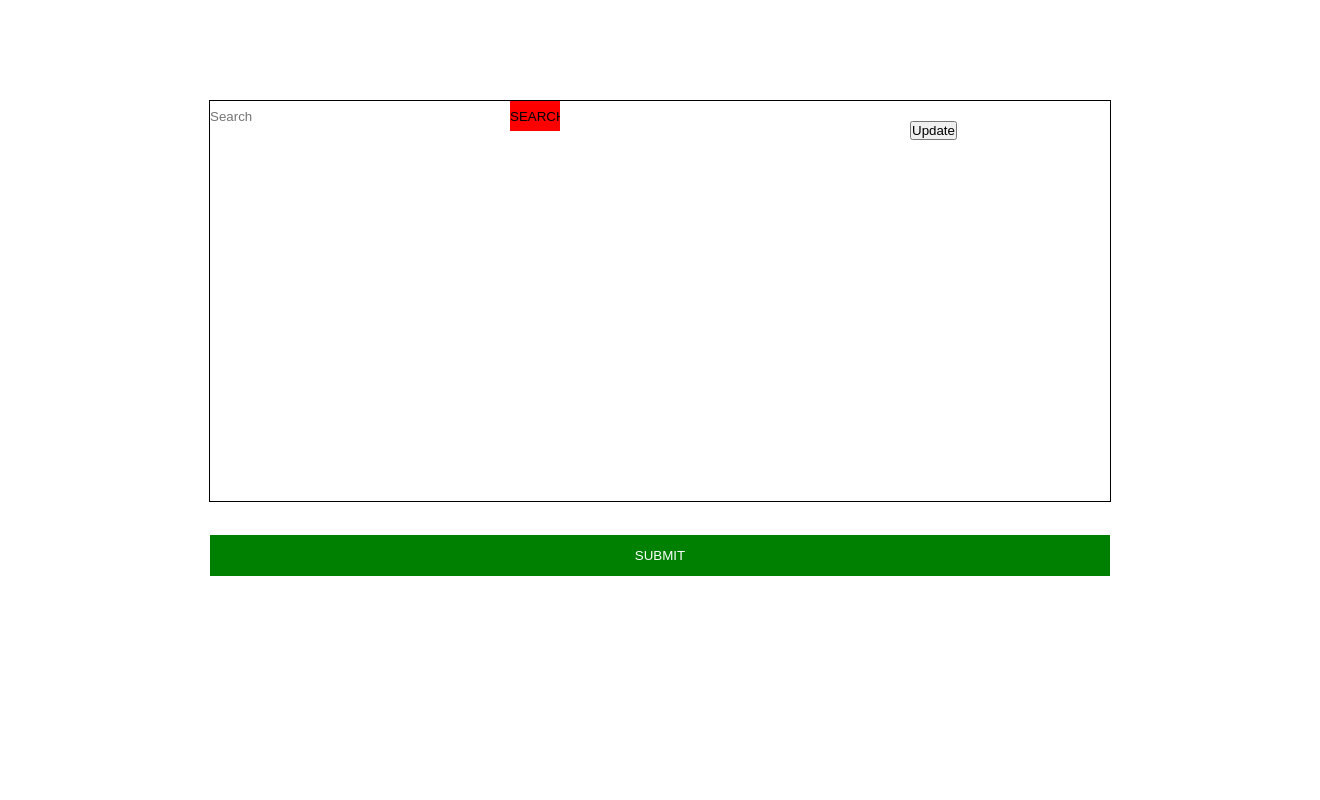
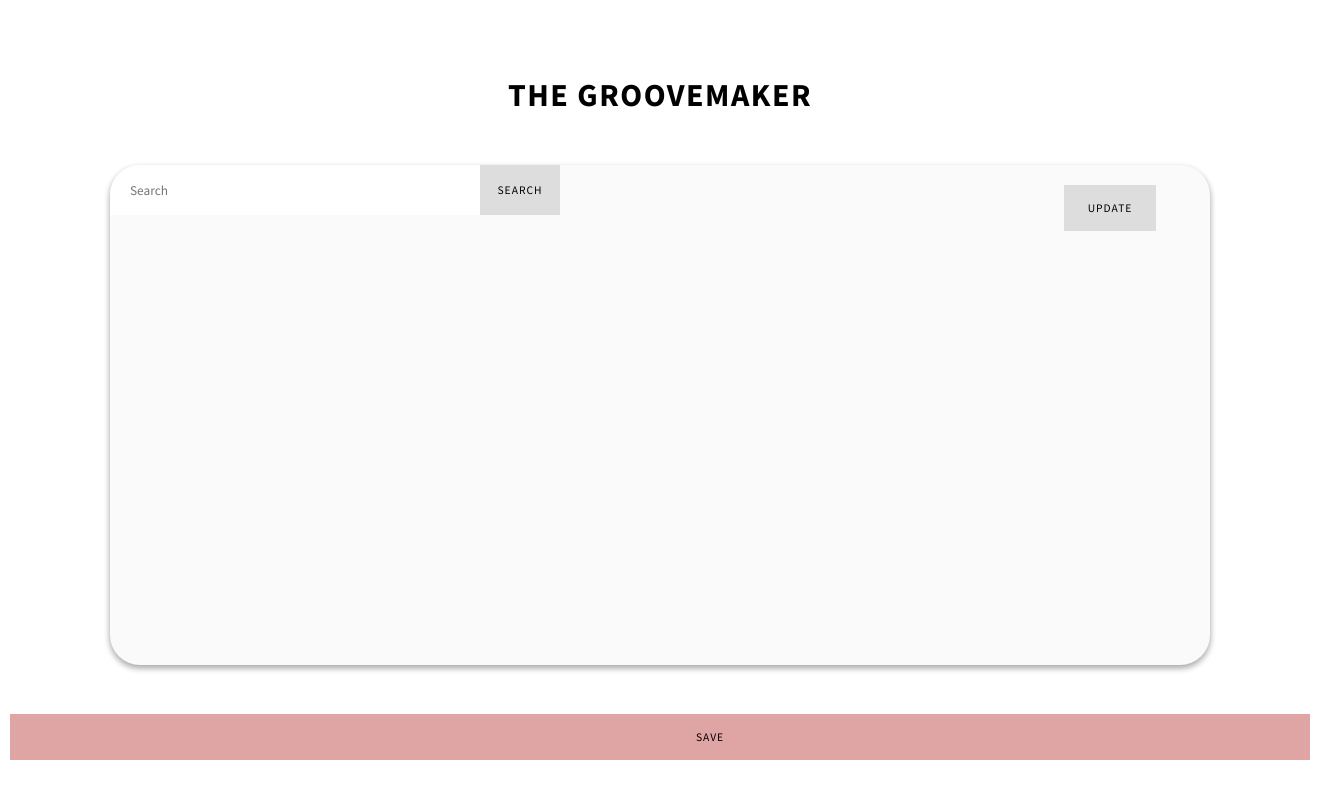
Before and after one commit to emias11/Coursework, a Flask app: page / in a window 1320 px wide. Run offline with Flask 2, Linux system fonts and the light colour scheme.

Commit message:
pretty ui

```diff
--- a/app.py
+++ b/app.py
@@ -1,6 +1,8 @@
 from flask import render_template, Flask, jsonify, redirect, request, url_for
 import bs
 import bs2
+import os
+import glob
 
 app = Flask(__name__)
 results = []
@@ -32,21 +34,25 @@ def load_app():
 
 @app.route("/retrieve_instruments", methods=["POST"])
 def retrieve_instruments():
+	# we currently use "Guitar" etc. best to use the ID or whatever instead? need a dict somewhere anyway to convert
 	global results
 	data = request.json
 	songs = data["songs"]
 	instruments = ["Guitar", "Piano"]
-	print(songs)
+	files = glob.glob("songs/*")
+	for f in files:
+		os.remove(f)
 	for song in songs:
-		print(results[song])
-	# download songs. we have the download links stored in results global variable
-	# only download if not already downloaded!
-	# extract instruments from new downloaded as well as already downloaded
-	# return in this function
+		url = results[song]["url"]
+		name = results[song]["name"]
+		bs.save_midi(url, name)
+		# pass to regulate tracks
+		# pass input messages to probabilities.py
+		# parse response and add to instruments list
 	return jsonify({"instruments": instruments})
 
 
-@app.route("/process", methods=["POST"])
+@app.route("/play", methods=["POST"])
 def process():
 	data = request.form  # this will be the songs selected and the instruments selected
 	songs = [int(i) for i in data["songs"].split(",")]
@@ -54,6 +60,7 @@ def process():
 	print(songs)
 	print(instruments)
 	# do some tings with it, render with results. play song or give them the file basically
+	# process.html probably useless then
 	return render_template("process.html")
 
 
--- a/bs.py
+++ b/bs.py
@@ -18,7 +18,7 @@ def save_midi(url, name):
     song = requests.get(url)
     statuscode = song.status_code
     if statuscode == 200:
-        open(f"{name}.mid", "wb").write(song.content)
+        open(f"songs/{name}.mid", "wb").write(song.content)
         return name
     else:
         return "error"
--- a/bs2.py
+++ b/bs2.py
@@ -19,7 +19,7 @@ def scrape_results(search_query):
 
 def get_midi_from_json(json_data):
 	all_midis = json_data["data"]["midis"]
-	midi_with_names = [{"name": all_midis[key]["name"], "url": "https://bitmidi.com/uploads/" + str(all_midis[key]["id"])} for key in all_midis]
+	midi_with_names = [{"name": all_midis[key]["name"], "url": "https://bitmidi.com/uploads/" + str(all_midis[key]["id"]) + ".mid"} for key in all_midis]
 	return midi_with_names
 
 
--- a/static/stylesheets/main.css
+++ b/static/stylesheets/main.css
@@ -1,81 +1,109 @@
 * {
 	margin: 0;
 	padding: 0;
+	outline: none;
+  	font-family: 'Source Sans Pro', sans-serif;
+}
+
+h1 {
+	text-align: center;
+	text-transform: uppercase;
+	letter-spacing: 1.5px;
+	margin-top: 75px;
 }
 
 /* Wrapper */
 
 #wrapper {
-	margin: 100px auto;
+	margin: 50px auto;
 	position: relative;
-	border: 1px solid black;
-	height: 400px;
-	width: 900px;
+	height: 500px;
+	width: 1100px;
+	border-radius: 30px;
+	box-shadow: 0 3px 6px rgba(0,0,0,0.16), 0 3px 6px rgba(0,0,0,0.23);
+	background-color: #fafafa;
+	font-size: 13px;
 }
 
 
 /* Search */
 
 #wrapper #song-select form#search {
-	width: 350px;
-	height: 30px;
-	position: fixed;
+	width: 450px;
+	height: 50px;
 }
 
 #wrapper #song-select input[type="text"] {
-	width: 300px;
-	display: inline-table;
+	width: 330px;
+	display: inline-block;
 	border: 0;
-	height: 30px;
+	height: 50px;
+	padding: 0px 20px;
 }
 
 #wrapper #song-select input[type="submit"] {
-	width: 50px;
+	width: 80px;
 	display: inline-table;
 	float: right;
-	height: 30px;
+	height: 50px;
 	border: 0;
-	background-color: red;
+	background-color: #ddd;
+	font-size: 11.5px;
+	letter-spacing: 1px;
+	cursor: pointer;
 }
 
 
 /* Song items */
 
 #wrapper #song-select {
-	width: 350px;
-	height: 400px;
-	max-height: 400px;
+	width: 450px;
+	height: 500px;
+	max-height: 500px;
 	display: block;
 	float: left;
+	max-width: 450px;
+	overflow-x: hidden;
 	/*direction: rtl;*/
+	border-radius: 30px 0px 0px 30px;
 }
 
 #wrapper #song-item-wrapper {
-	width: 350px;
-	height: 370px;
-	max-height: 400px;
+	width: 450px;
+	max-width: 450px;
+	overflow-x: hidden;
+	height: 450px;
+	max-height: 450px;
 	overflow-y: scroll;
-	margin-top: 30px;
 	/*direction: rtl;*/
 }
 
 #wrapper .song-item {
-	width: calc(100% - 40px);
-	padding: 10px 20px;
-	background-color: green;
+	width: 100%;
+	background-color: #dea5a4;
 	margin-bottom: 10px;
 	display: inline-table;
+	height: 46px;
 	/*direction:ltr;*/
 }
+
+#wrapper .song-item p {
+	display: inline-table;
+	line-height:46px;
+	max-height: 46px;
+	vertical-align: middle;
+	margin-left: 20px;
+}
+
 
 #wrapper .song-item:last-child {
 	margin-bottom: 0px;
 }
 
 #wrapper #selected-songs {
-	width: 350px;
-	height: 400px;
-	max-height: 400px;
+	width: 450px;
+	height: 500px;
+	max-height: 500px;
 	overflow-y: scroll;
 	display: block;
 	float: left;
@@ -84,21 +112,24 @@
 
 #wrapper button.add-item, #wrapper button.remove-item {
 	display: inline-table;
-	width: 16px;
-	height: 16px;
-	border-radius: 50%;
+	width: 46px;
+	height: 46px;
 	border: 0;
-	background-color: red;
+	background-color: #ddd;
 	float: right;
 	text-align: center;
+	cursor: pointer;
 }
 
 /* Instrument select */
 
 #wrapper #instrument-select {
 	width: 200px;
+	max-height: 500px;
 	float: right;
 	display: block;
+	text-align: center;
+	overflow-y: auto;
 }
 
 #wrapper #instrument-select form {
@@ -107,23 +138,59 @@
 
 #wrapper #instrument-select .select-wrapper {
 	margin-bottom: 5px;
+	text-align: left;
+}
+
+#wrapper #instrument-select .select-wrapper input[type="checkbox"] {
 }
 
 #wrapper #instrument-select .select-wrapper label {
 	margin-left: 5px;
 }
 
+#instrument-select button#update {
+	outline: none;
+	border: 0;
+	padding: 16px 24px;
+	text-transform: uppercase;
+	background-color: #ddd;
+	color: #000;
+	cursor: pointer;
+	bottom: 0;
+	font-size: 11.5px;
+	letter-spacing: 1px;
+}
+
 #instrument-select input[type="submit"] {
 	position: absolute;
-	bottom: -75px;
+	bottom: -95px;
+	margin: 0 auto;
+	left: -100px;
+	right: 0;
+	outline: none;
+	border: 0;
+	padding: 16px 24px;
+	text-transform: uppercase;
+	background-color: #dea5a4;
+	color: #000;
+	cursor: pointer;
+	font-size: 11.5px;
+	letter-spacing: 1px;
+}
+
+#instrument-select button#save {
+	position: absolute;
+	bottom: -95px;
 	margin: 0 auto;
 	left: 0;
-	right: 0;
+	right: -100px;
 	outline: none;
-	border: 1px solid green;
-	padding: 12px 24px;
+	border: 0;
+	padding: 16px 24px;
 	text-transform: uppercase;
-	background-color: green;
-	color: #fff;
+	background-color: #dea5a4;
+	color: #000;
 	cursor: pointer;
+	font-size: 11.5px;
+	letter-spacing: 1px;
 }
--- a/templates/index.html
+++ b/templates/index.html
@@ -3,10 +3,10 @@
 	<head>
 		<meta charset="utf-8">
 		<title>Home</title>
-		<link href="{{ url_for("static", filename="stylesheets/main.css") }}" type="text/css" rel="stylesheet">
-		<script src="https://ajax.googleapis.com/ajax/libs/jquery/3.5.1/jquery.min.js"></script>
-	</head>
+		<link href="https://fonts.googleapis.com/css?family=Source+Sans+Pro:200,300,400,600,700,900&display=swap" rel="stylesheet">
+		<link href="{{ url_for("static", filename="stylesheets/main.css") }}" type="text/css" rel="stylesheet">	</head>
 	<body>
+		<h1>The Groovemaker</h1>
 		<div id="wrapper">
 			<div id="song-select">
 				<!-- fix scrollbar going behind search -->
@@ -18,7 +18,7 @@
 				<div id="song-item-wrapper">
 					{% if amount %}
 						{% for i in range(amount) %}
-							<div data-id={{i}} class="song-item search-song-item">{{search_results[i]["name"]}}<button type="button" class="add-item">+</button></div> <!-- .song-item -->
+							<div data-id={{i}} class="song-item search-song-item"><p>{{search_results[i]["name"]}}</p><button type="button" class="add-item">+</button></div> <!-- .song-item -->
 							{% endfor %}
 					{% endif %}
 				</div> <!-- #song-item-wrapper -->
@@ -27,20 +27,25 @@
 				<!--<div class="song-item selected-song-item">Come A Little Closer 3<button type="button" class="remove-item">X</button></div>-->
 			</div>
 			<div id="instrument-select">
-				<form action="/process" id="form" method="post">
+				<form action="/play" id="form" method="post">
 					<!-- maybe output instruments as a list as opposed to instrument1=..., etc
 					might be easier to set up custom POST to flask API -->
 					<input type="hidden" name="songs" id="songs" value=""></input>
 					<input type="hidden" name="instruments" id="instruments" value=""></input>
-					<input type="submit" value="Submit"></input>
+					<input type="submit" value="Play"></input>
+					<button type="button" name="button" id="save" onclick="save()">Save</button>
 				</form>
-				<button type="button" name="button" onclick="updateInstrumentBoxes()">Update</button>
+				<button type="button" name="button" id="update" onclick="updateInstrumentBoxes()">Update</button>
 			</div> <!-- #instrument-select -->
 		</div> <!-- #wrapper -->
 	</body>
 	<script>
 		var allSelectedSongs = [];
 		var allSelectedInstruments = [];
+
+		function save() {
+			// save file
+		}
 
 		function updateInstrumentBoxes() {
 			/*
@@ -67,6 +72,10 @@
 		}
 
 		function renderCheckboxes(instruments){
+			var checkboxWrappers = document.getElementsByClassName('select-wrapper');
+			for (var i=checkboxWrappers.length -1;i>=0;i--) {
+				checkboxWrappers[i].remove();
+			}
 			var form = document.getElementById("form");
 			for (var i=0; i < instruments.length; i++) {
 				instrument = instruments[i];
@@ -81,7 +90,6 @@
 				element.addEventListener("click", updateInstruments); // run function updateActive when any song is clicked
 			});
 		}
-		updateCheckboxListeners();
 
 		function updateInstruments() {
 			currentInstrument = this.value;
@@ -126,7 +134,7 @@
 			var parentSongName = this.parentElement.textContent.replace("+", "");
 			var parentValue = parseInt(this.parentElement.getAttribute("data-id"));
 			var selectedSongs = document.getElementById("selected-songs");
-			selectedSongs.innerHTML += `<div class="song-item selected-song-item" data-id=${parentValue}>${parentSongName}<button type="button" class="remove-item">X</button></div> <!-- .song-item -->`
+			selectedSongs.innerHTML += `<div class="song-item selected-song-item" data-id=${parentValue}><p>${parentSongName}</p><button type="button" class="remove-item">&#x2715;</button></div> <!-- .song-item -->`
 			updateRemoveListeners();
 			allSelectedSongs.push(parentValue);
 			document.getElementById("songs").value = allSelectedSongs;
```
